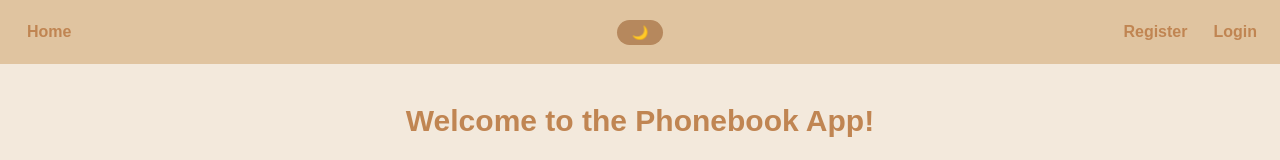
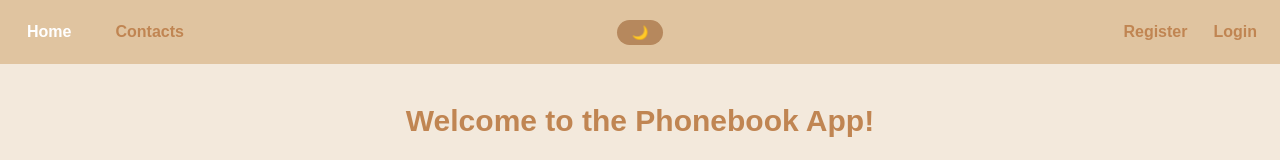
Before and after one commit to YevheniiaZalevska/phonebook, a React (Vite) app: page / in a window 1280 px wide. Shown: the top 160 px of the page. Built offline with nearby package versions, Linux system fonts and the light colour scheme.

Commit message:
update navigation

```diff
--- a/src/components/Navigation/Navigation.jsx
+++ b/src/components/Navigation/Navigation.jsx
@@ -1,16 +1,24 @@
 import { NavLink } from 'react-router-dom';
-import { useSelector } from 'react-redux';
-
-import { selectIsLoggedIn } from '../../redux/auth/selectors';
+import { useLocation } from 'react-router-dom';
 import s from './Navigation.module.css';
 
 const Navigation = () => {
-  const isLoggedIn = useSelector(selectIsLoggedIn);
+  const location = useLocation();
 
   return (
     <nav className={s.nav}>
-      <NavLink to="/">Home</NavLink>
-      {isLoggedIn && <NavLink to="/contacts">Contacts</NavLink>}
+      <NavLink
+        to="/"
+        className={`${s.link} ${location.pathname === '/' ? s.active : ''}`}
+      >
+        Home
+      </NavLink>
+      <NavLink
+        to="/contacts"
+        className={`${s.link} ${location.pathname === '/contacts' ? s.active : ''}`}
+      >
+        Contacts
+      </NavLink>
     </nav>
   );
 };
--- a/src/components/Navigation/Navigation.module.css
+++ b/src/components/Navigation/Navigation.module.css
@@ -18,8 +18,9 @@
     transform: scale(1.05);
 }
 
-.nav a.active {
-    background-color: rgba(255, 255, 255, 0.4);
+.active {
+    color: white !important;
+    font-weight: bold;
 }
 
 @media (max-width: 900px) {
```
